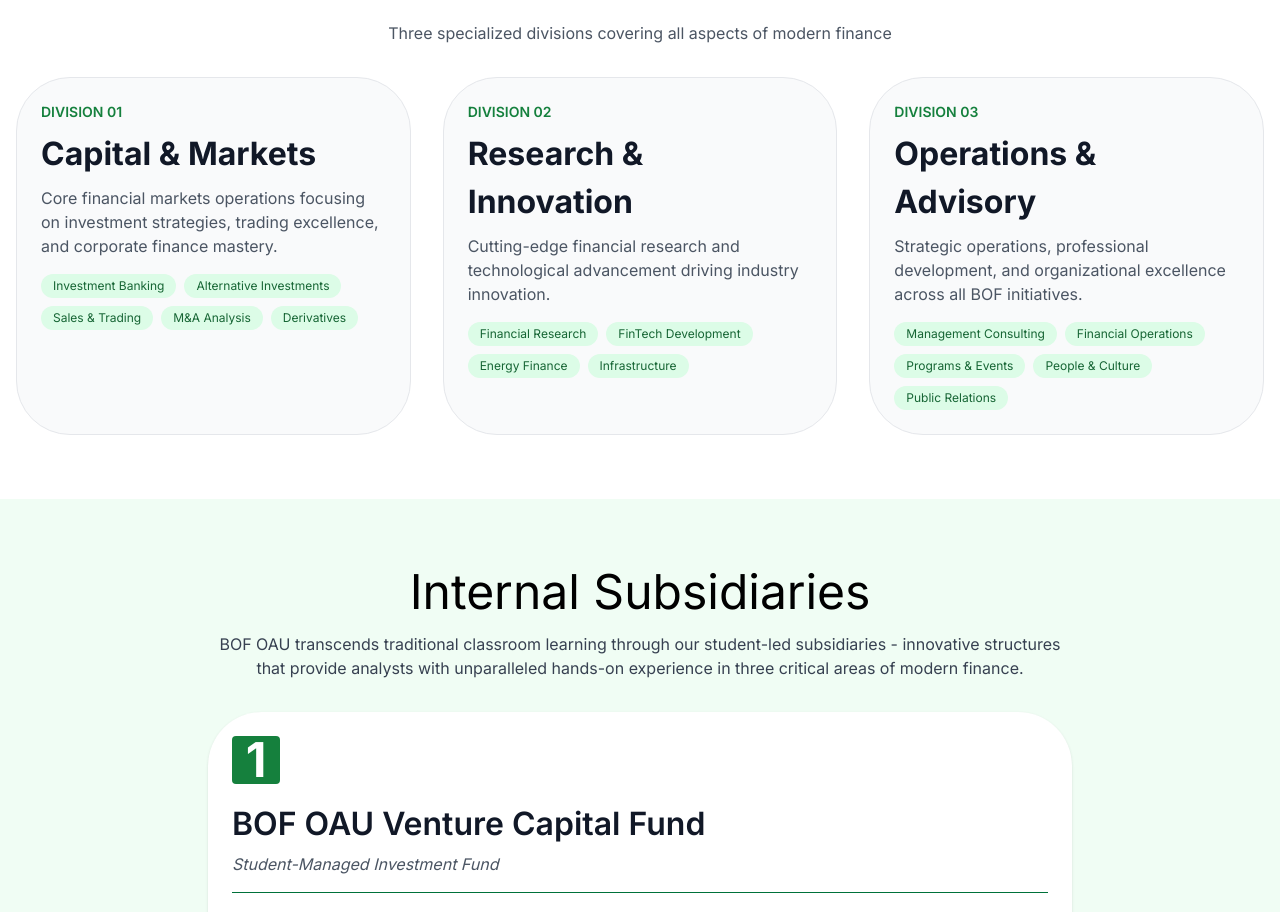
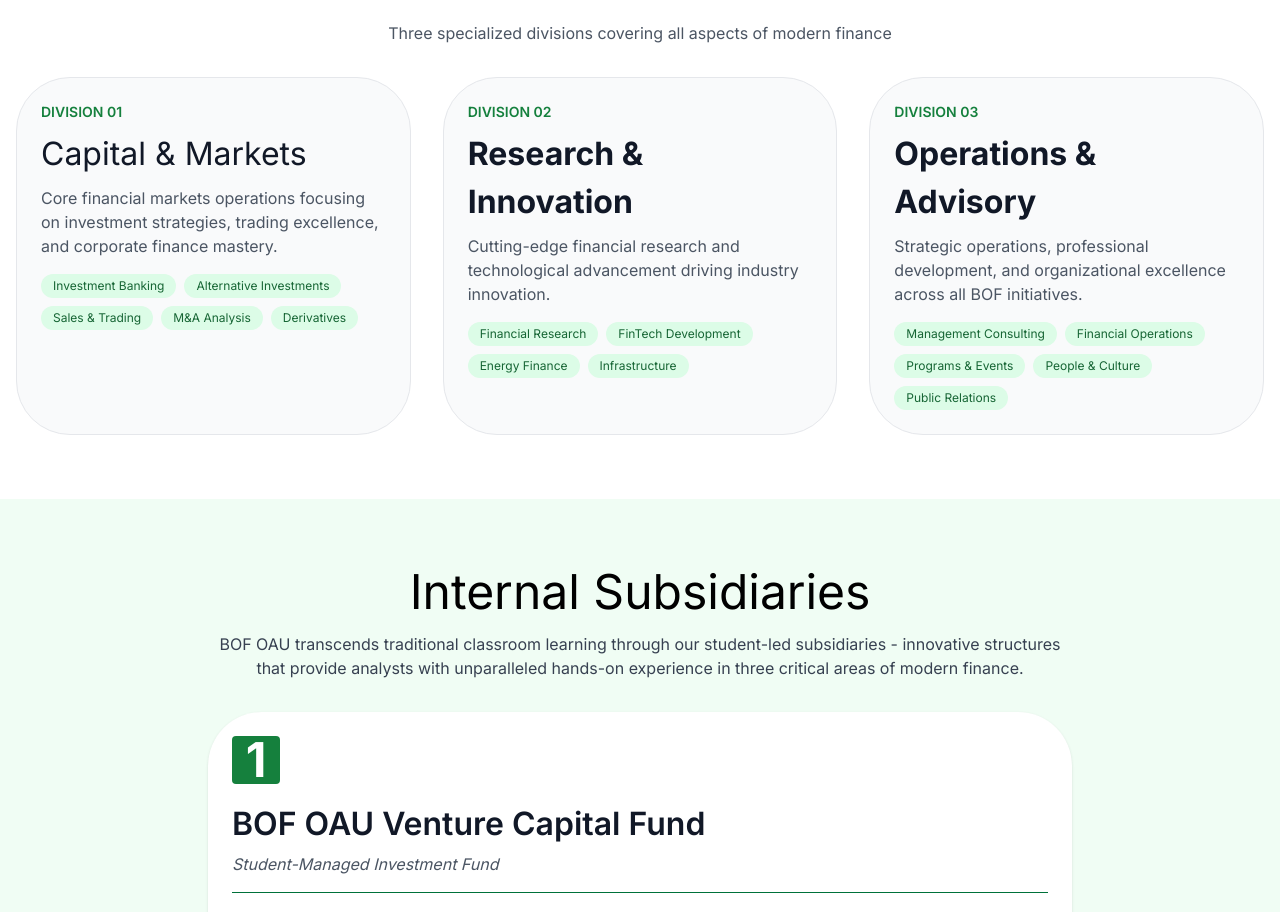
Before and after one commit to kingkreation/bof_oau, a React (Vite) app: page /structure in a window 1280 px wide. Shown: the part 1025-1937 px from the top of the page. Built offline with nearby package versions, Linux system fonts and the light colour scheme.

Commit message:
update index.tsx

```diff
--- a/src/pages/Structure/index.tsx
+++ b/src/pages/Structure/index.tsx
@@ -90,7 +90,7 @@ const Structure = () => {
             <div className="grid gap-8 mt-8 grid-cols-1 md:grid-cols-2 lg:grid-cols-3">
               <div className="rounded-lg border border-gray-200 bg-gray-50 p-6">
                 <div className="text-sm font-semibold text-green-700">DIVISION 01</div>
-                <h3 className="text-xl font-bold mt-2">Capital & Markets</h3>
+                <h3 className="text-xl font-meduim mt-2">Capital & Markets</h3>
                 <p className="text-gray-600 mt-2">Core financial markets operations focusing on investment strategies, trading excellence, and corporate finance mastery.</p>
                 <div className="flex flex-wrap gap-2 mt-4">
                   <span className="inline-block bg-green-100 text-green-800 px-3 py-1 rounded-full text-xs">Investment Banking</span>
```
